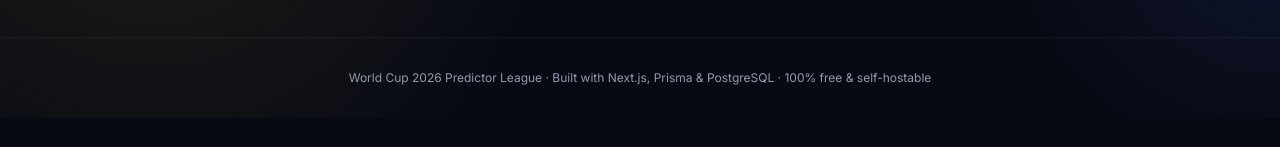
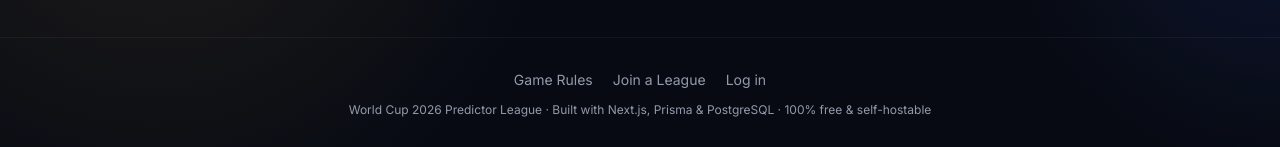
Before and after one commit to damianos-portland/worldcup-2026-predictor, a Next.js app: page / in a window 1280 px wide. Shown: the part 1710-1857 px from the top of the page. Before the commit the page ends 1828 px from the top, so only its background shows below. Built offline with nearby package versions, Linux system fonts and the light colour scheme; no server answers; the database is empty.

Commit message:
Link Game Rules from the homepage footer

```diff
--- a/src/app/page.tsx
+++ b/src/app/page.tsx
@@ -269,9 +269,16 @@ export default async function HomePage() {
       </section>
 
       <footer className="border-t border-white/5 py-8">
-        <div className="container text-center text-xs text-muted-foreground">
-          World Cup 2026 Predictor League · Built with Next.js, Prisma & PostgreSQL ·
-          100% free & self-hostable
+        <div className="container flex flex-col items-center gap-3 text-center">
+          <nav className="flex flex-wrap items-center justify-center gap-x-5 gap-y-2 text-sm">
+            <Link href="/rules" className="text-muted-foreground transition-colors hover:text-gold">Game Rules</Link>
+            <Link href="/leagues" className="text-muted-foreground transition-colors hover:text-gold">Join a League</Link>
+            <Link href="/login" className="text-muted-foreground transition-colors hover:text-gold">Log in</Link>
+          </nav>
+          <p className="text-xs text-muted-foreground">
+            World Cup 2026 Predictor League · Built with Next.js, Prisma & PostgreSQL ·
+            100% free &amp; self-hostable
+          </p>
         </div>
       </footer>
     </div>
```
